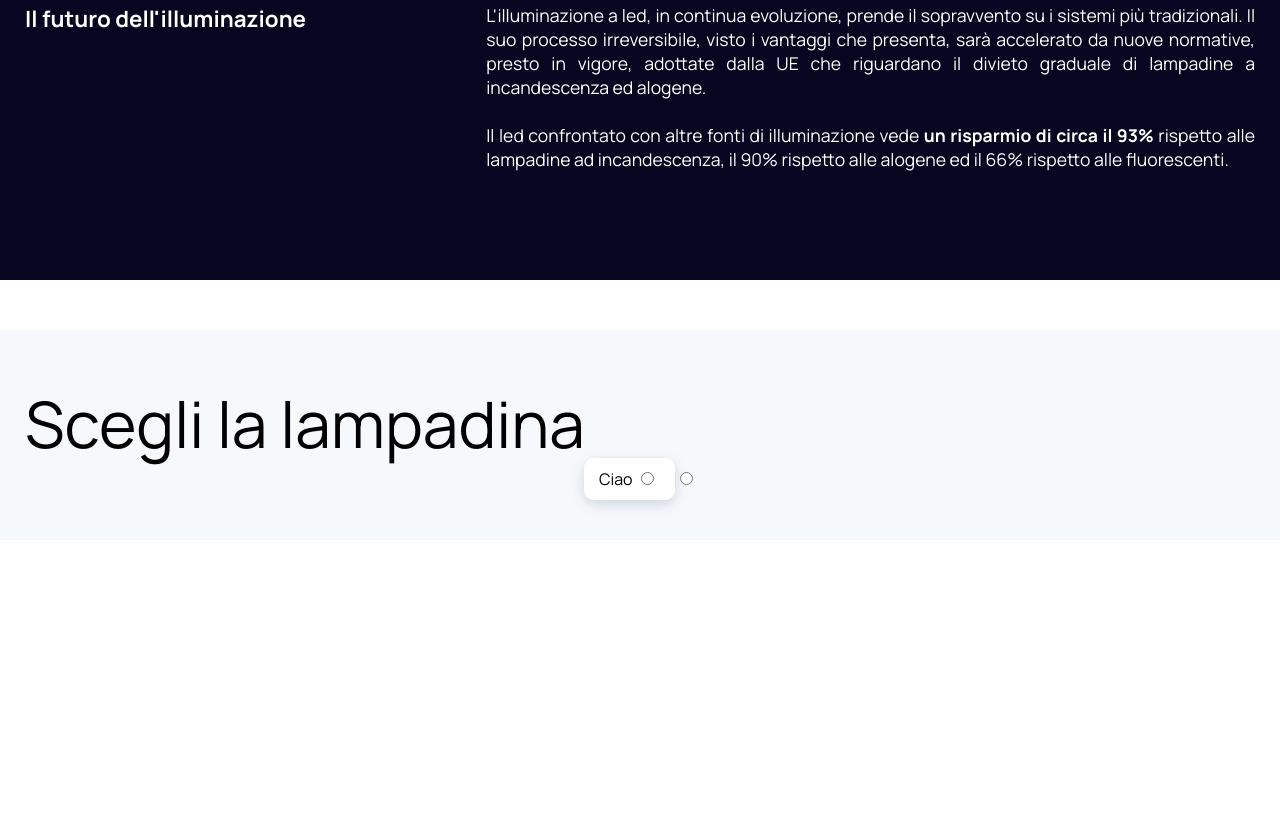
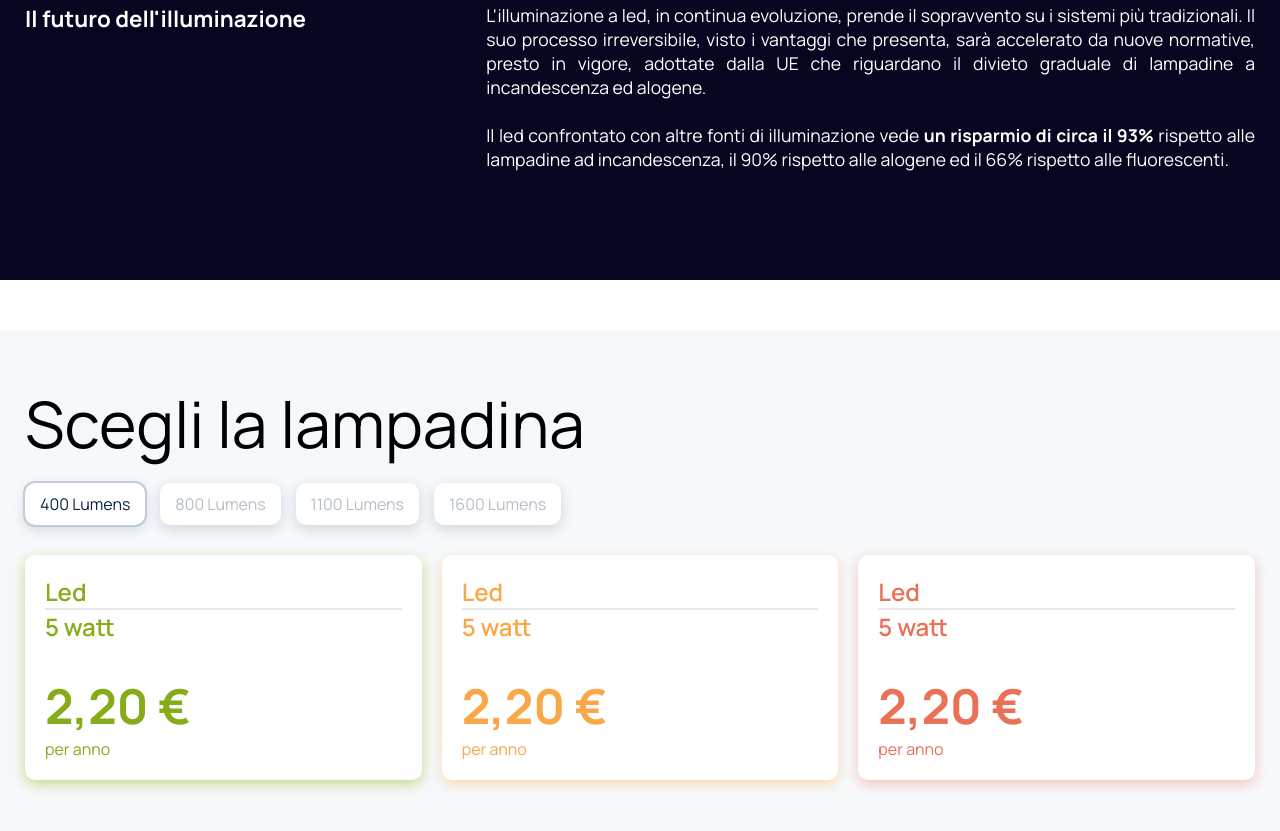
Before and after one commit to urbantwo/Kathren, a plain HTML site: page index.html in a window 1280 px wide. Shown: the part 2667-3498 px from the top of the page. Before the commit the page ends 3207 px from the top, so only its background shows below. Drawn offline with Linux system fonts and the light colour scheme.

Commit message:
pulsanti

```diff
--- a/assets/css/lamp-section.css
+++ b/assets/css/lamp-section.css
@@ -13,6 +13,7 @@
     margin-top: 50px;
 
 
+
 }
 
 .btn-lumen{
@@ -22,4 +23,67 @@
     background: #FFFFFF;
     box-shadow: 0px 4px 13px rgb(10 37 64 / 17%);
     border-radius: 10px;
+    color: #B6BEC6;
+    cursor: pointer;
 }
+
+.lamp-section input[type='radio']{
+    display: none;
+}
+
+.lamp-section input:checked + label {
+    outline: 2px solid #C3CCD6;
+    color: #0A2540;
+}
+
+.lumen-container {
+    column-gap: 15px;
+    display: flex;
+    flex-wrap: wrap;
+    row-gap: 15px;
+}
+
+.result-container {
+    display: flex;
+    flex-direction: row;
+    column-gap: 20px;
+    row-gap: 20px;
+    flex-wrap: wrap;
+}
+
+.result-elem {
+    background-color: #FFFFFF;
+    border-radius: 10px;
+    width: 300px;
+    flex-grow: 1;
+    min-width: 300px;
+    display: flex;
+    flex-direction: column;
+    padding: 20px;
+    row-gap: 30px;
+}
+
+.result-container .result-elem:nth-child(1){
+    box-shadow: 0px 4px 13px rgba(158, 193, 59, 0.59);
+    color: #86AC19;
+}
+.result-container .result-elem:nth-child(2){
+    box-shadow: 0px 4px 13px rgba(249, 167, 71, 0.4);
+    color: #F9A747;
+}
+.result-container .result-elem:nth-child(3){
+    box-shadow: 0px 4px 13px rgba(234, 113, 87, 0.4);
+    color: #EA7157;
+}
+
+.result-elem-sopra {
+    font-size: x-large;
+    font-weight: 600;
+}
+
+.result-elem-sotto{}
+
+.result-elem-sotto div:first-child {
+    font-size: xxx-large;
+    font-weight: bolder;
+}
--- a/assets/js/app.js
+++ b/assets/js/app.js
@@ -71,3 +71,13 @@ const boxElList = document.getElementById('img-led');
 document.addEventListener('DOMContentLoaded',observerBloccoInfo)
 document.addEventListener('DOMContentLoaded',observerDivisore)
 document.addEventListener('DOMContentLoaded',observerLedImg)
+
+
+let valoriLumen = [
+    {
+        "450": { watt: 40, costo: '17,60€' },
+        800: { watt: 60, costo: '26,40€' },
+        1100: { watt: 75, costo: '33,00€' },
+        1600: { watt: 100, costo: '44,00€' },
+    }
+]
--- a/index.html
+++ b/index.html
@@ -165,12 +165,58 @@
 
             Scegli la lampadina
         </div>
-        <div class="">
-            <label for="400" class="btn-lumen">
-Ciao
-                <input type="radio" name="consumo" value="ciao" id="400">
-            </label>
-            <input type="radio" name="consumo" value="stefano" id="">
+        <div class="safe-width lumen-container">
+            <input type="radio" name="intensita" value="400" id="400" checked>
+            <label for="400" class="btn-lumen">400 Lumens</label>
+
+            <input type="radio" name="intensita" value="800" id="800">
+            <label for="800" class="btn-lumen">800 Lumens</label>
+
+            <input type="radio" name="intensita" value="1100" id="1100">
+            <label for="1100" class="btn-lumen">1100 Lumens</label>
+
+            <input type="radio" name="intensita" value="1600" id="1600">
+            <label for="1600" class="btn-lumen">1600 Lumens</label>
+
+        </div>
+
+        <div class="safe-width result-container">
+            <div class="result-elem">
+                <div class="result-elem-sopra">
+                    <div class="">Led</div>
+                    <div class="divisore"></div>
+                    <div class="watt">5 watt</div>
+                </div>
+                <div class="result-elem-sotto">
+                    <div class="importo">2,20 € </div>
+                    <div class="">per anno</div>
+                </div>
+            </div>
+
+            <div class="result-elem">
+                <div class="result-elem-sopra">
+                    <div class="">Led</div>
+                    <div class="divisore"></div>
+                    <div class="watt">5 watt</div>
+                </div>
+                <div class="result-elem-sotto">
+                    <div class="importo">2,20 € </div>
+                    <div class="">per anno</div>
+                </div>
+            </div>
+
+            <div class="result-elem">
+                <div class="result-elem-sopra">
+                    <div class="">Led</div>
+                    <div class="divisore"></div>
+                    <div class="watt">5 watt</div>
+                </div>
+                <div class="result-elem-sotto">
+                    <div class="importo">2,20 € </div>
+                    <div class="">per anno</div>
+                </div>
+            </div>
+
         </div>
     </section>
 
```
